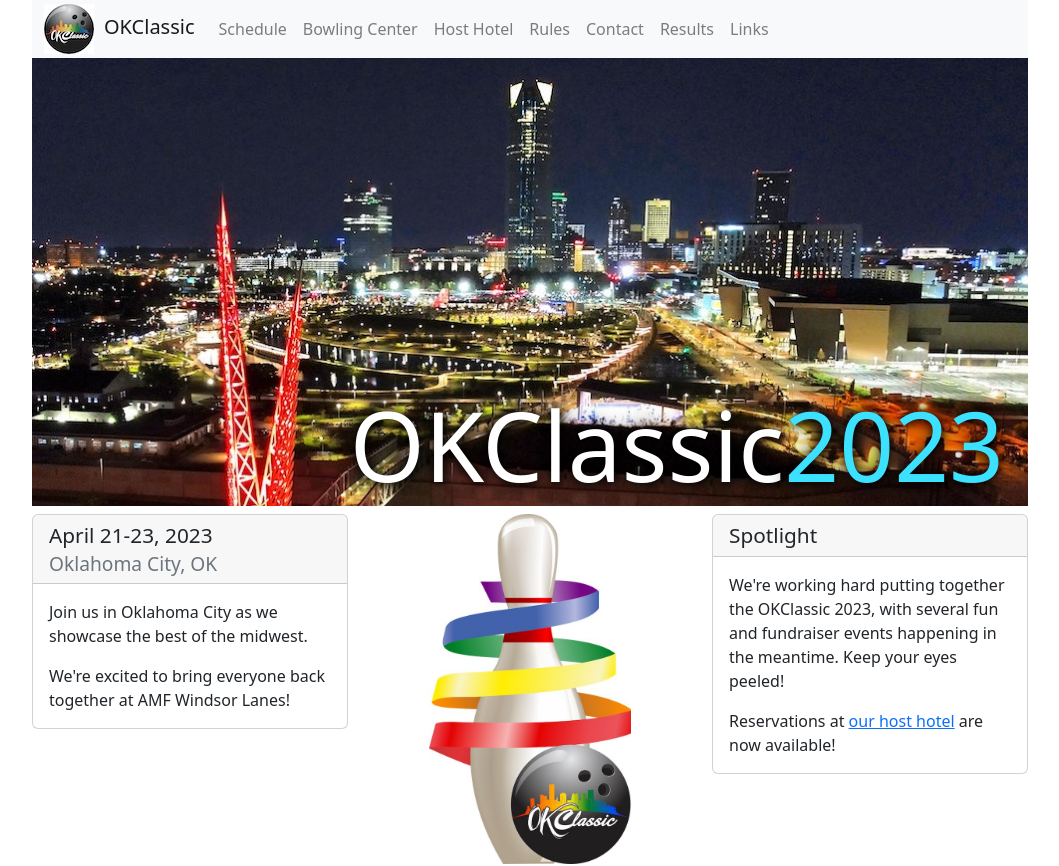
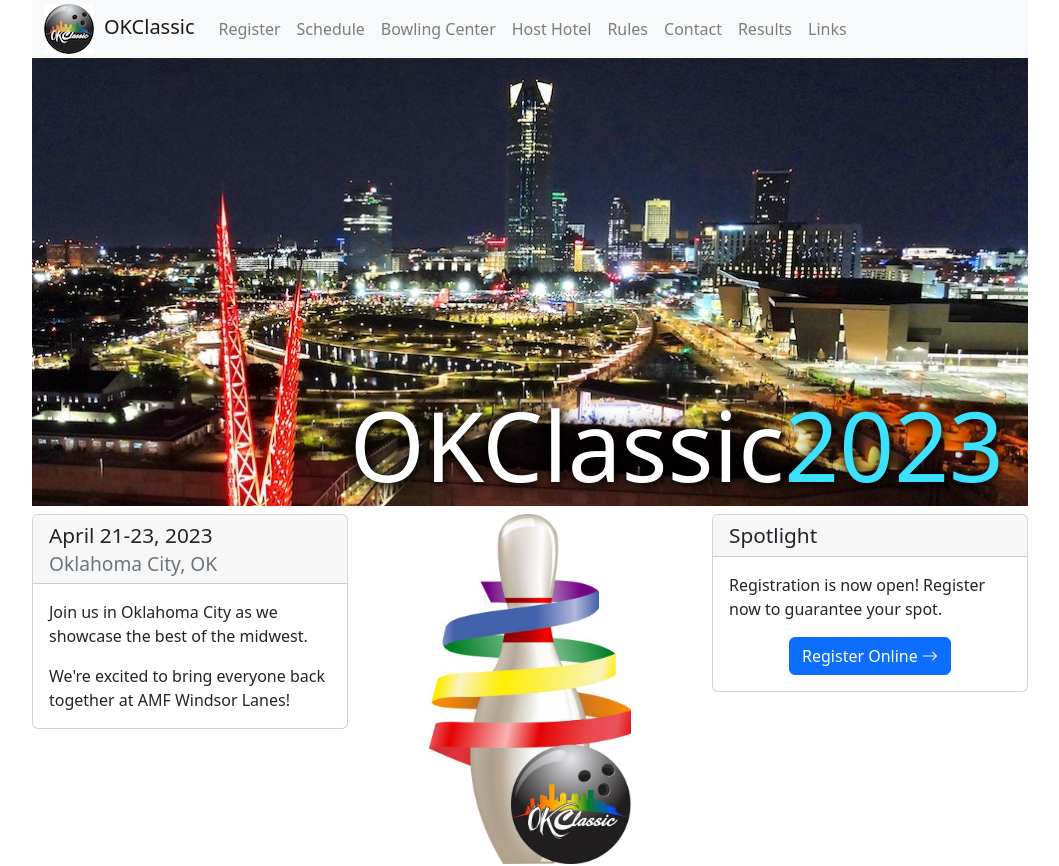
Before and after one commit to tournio/okclassic-nextjs, a Next.js app: page / in a window 1280 px wide. Shown: the top 866 px of the page, without its empty margins (110-1169 px from the left). Built offline with nearby package versions, Linux system fonts and the light colour scheme.

Commit message:
add links to registration

```diff
--- a/components/navigation.js
+++ b/components/navigation.js
@@ -15,6 +15,9 @@ const navigation = ({active}) => {
         <NavbarToggle aria-controls="navbarText" className={styles.Toggler}/>
         <NavbarCollapse id="navbarText">
           <Nav className="mr-auto">
+            <NavLink href={'https://www.tourn.io/tournaments/okclassic-2023'}>
+              Register
+            </NavLink>
             <NavLink href="/schedule">
               Schedule
             </NavLink>
--- a/components/spotlight.js
+++ b/components/spotlight.js
@@ -5,23 +5,23 @@ import Col from "react-bootstrap/Col";
 import styles from './spotlight.module.scss';
 
 const spotlight = () => {
-  // const registrationUrl = "https://www.tourn.io/tournaments/okclassic-2023";
+  const registrationUrl = "https://www.tourn.io/tournaments/okclassic-2023";
 
-  const text = (
-    <Card.Text>
-      <p className={''}>
-        We're working hard putting together the OKClassic 2023, with several fun and fundraiser events
-        happening in the meantime. Keep your eyes peeled!
-      </p>
-      <p className={'mb-0'}>
-        Reservations at {' '}
-        <a href="/hotels">
-          our host hotel
-        </a>
-        {' '}are now available!
-      </p>
-    </Card.Text>
-  );
+  // const text = (
+  //   <Card.Text>
+  //     <p className={''}>
+  //       We're working hard putting together the OKClassic 2023, with several fun and fundraiser events
+  //       happening in the meantime. Keep your eyes peeled!
+  //     </p>
+  //     <p className={'mb-0'}>
+  //       Reservations at {' '}
+  //       <a href="/hotels">
+  //         our host hotel
+  //       </a>
+  //       {' '}are now available!
+  //     </p>
+  //   </Card.Text>
+  // );
 
   // const text = (
   //   <Card.Text>
@@ -48,22 +48,20 @@ const spotlight = () => {
   //   </Card.Text>
   // )
 
-  // const text = (
-  //   <Card.Text>
-  //     <p>
-  //       The registration deadline has been extended to{' '}
-  //       <strong>April 10</strong>
-  //       , so what are you waiting for?
-  //     </p>
-  //     <p className={'text-center mb-0'}>
-  //       <a href="https://www.igbo-reg.com/tournaments/ok-classic-2022"
-  //          className="btn btn-primary">
-  //         Register Online
-  //         {' '}<i className="bi bi-arrow-right" aria-hidden={true} />
-  //       </a>
-  //     </p>
-  //   </Card.Text>
-  // );
+  const text = (
+    <Card.Text>
+      <p>
+        Registration is now open! Register now to guarantee your spot.
+      </p>
+      <p className={'text-center mb-0'}>
+        <a href={registrationUrl}
+           className="btn btn-primary">
+          Register Online
+          {' '}<i className="bi bi-arrow-right" aria-hidden={true} />
+        </a>
+      </p>
+    </Card.Text>
+  );
 
   // const text = (
   //   <Card.Text>
```
